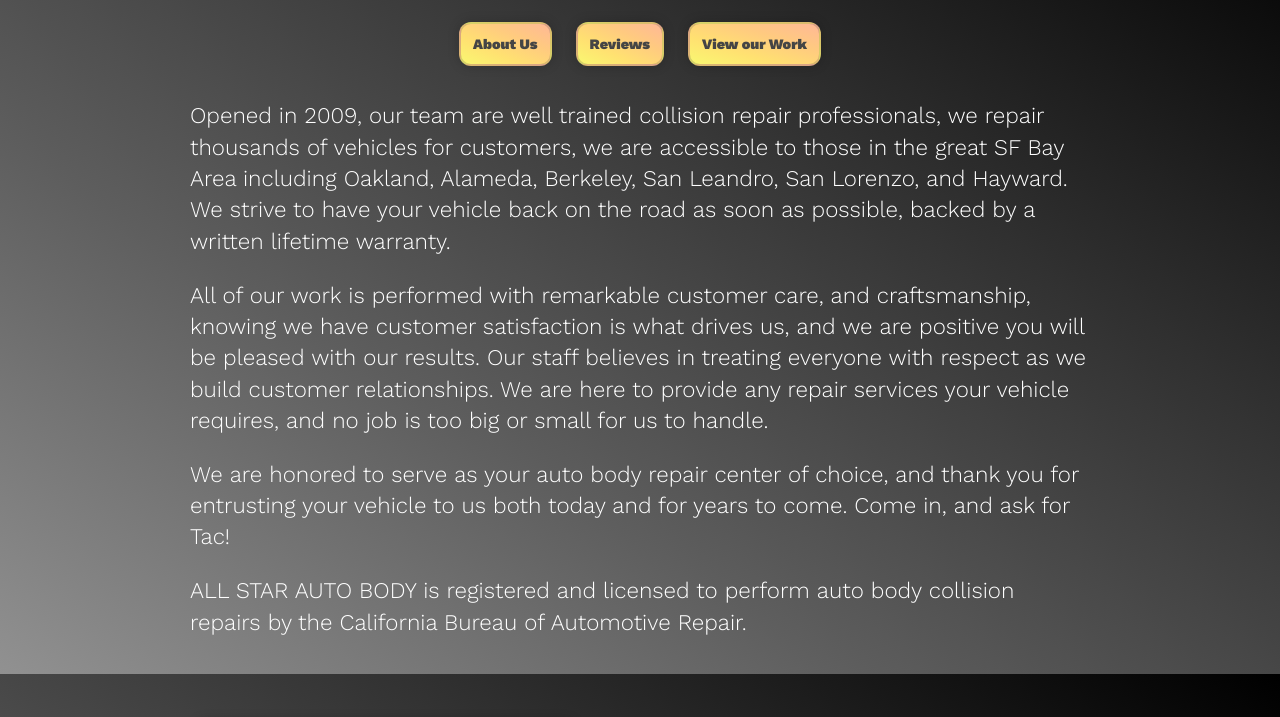
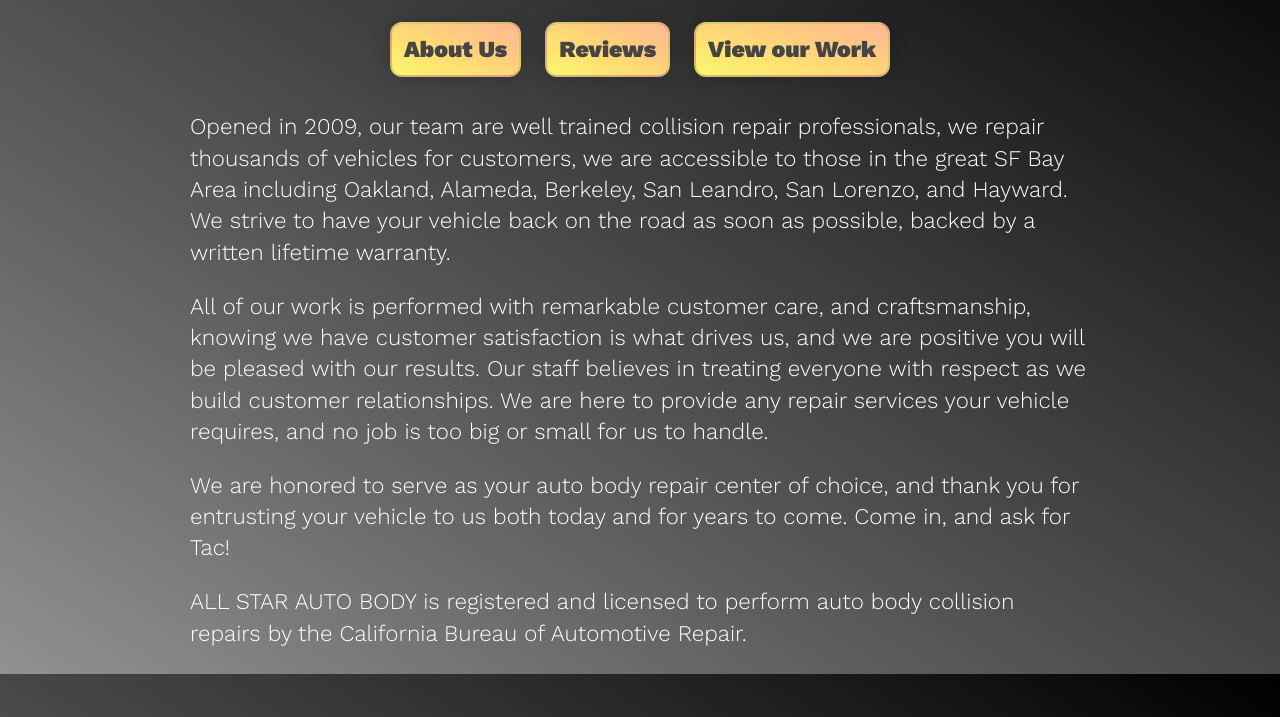
Before and after one commit to devduck123/allstarauto, a website: page index.html in a window 1280 px wide. Shown: the part 126-843 px from the top of the page. Drawn offline with nearby package versions, Linux system fonts and the light colour scheme.

Commit message:
added document font size

```diff
--- a/styles.css
+++ b/styles.css
@@ -5,6 +5,7 @@
   background-size: cover;
   background-attachment: fixed;
   box-sizing: border-box;
+  font-size: 16px;
 }
 
 /* Remove Bullet Points for Unordered List */
@@ -52,10 +53,10 @@
   align-items: center;
   align-content: center;
   margin-top: 12px;
+  font-size: clamp(1rem, 2vw, 2rem);
 }
 
 .menu-button {
-  font-size: 3vw;
   font-weight: bold;
   font-family: "Work Sans", sans-serif;
   padding: 12px;
--- a/works.css
+++ b/works.css
@@ -60,13 +60,12 @@
   background-color: #ffe171;
   color: #ffe171;
   border: 7px solid #ffe171;
-  transition: 0.4s ease-in-out;
+  transition: 0.25s ease-in-out;
 }
 
 .works-image {
   width: 100%;
   height: auto;
-  position: relative;
 }
 
 #works-nav {
```
